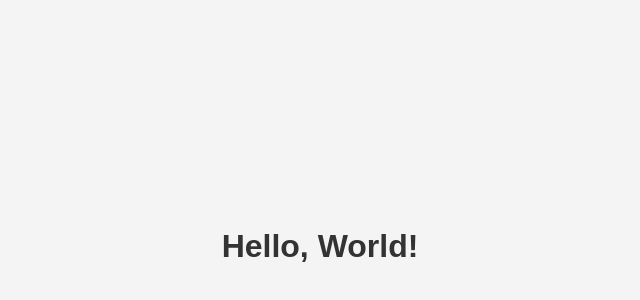
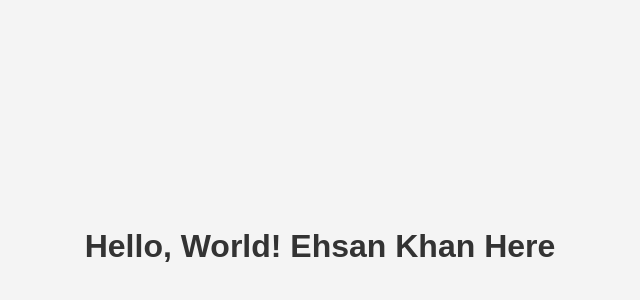
Before and after one commit to Ehsan43476/TOCS-treminal, a plain HTML site: page index.html in a window 1280 px wide. Shown: the part 154-454 px from the top of the page, without its empty margins (320-960 px from the left). Drawn offline with Linux system fonts and the light colour scheme.

Commit message:
Update index.html

```diff
--- a/index.html
+++ b/index.html
@@ -26,7 +26,7 @@
 </head>
 <body>
     <div class="container">
-        <h1>Hello, World!</h1>
+        <h1>Hello, World! Ehsan Khan Here</h1>
     </div>
 </body>
 </html>
```
